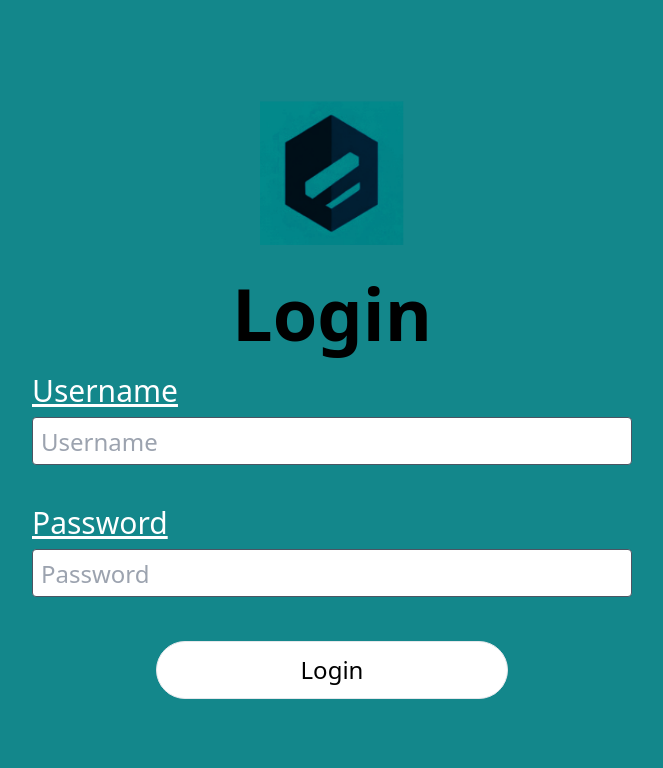
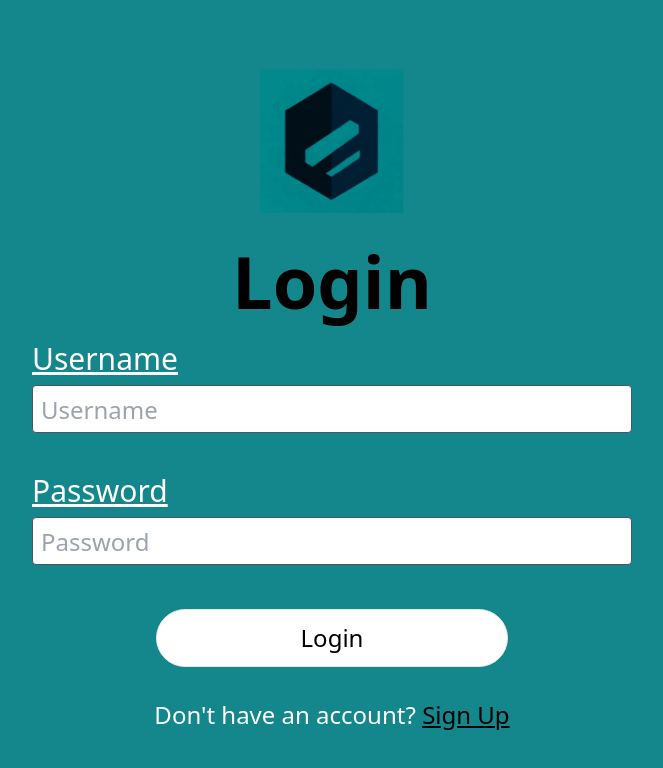
Before and after one commit to Garcia-Tony/ProBudgetApp, a React (Vite) app in the folder client/: page /log-in in a window 1280 px wide. Shown: the top 768 px of the page, without its empty margins (308-971 px from the left). Built offline with nearby package versions, Linux system fonts and the light colour scheme.

Commit message:
Add 'Dont have an account? Sign up' with functionality

```diff
--- a/client/src/Pages/Login.tsx
+++ b/client/src/Pages/Login.tsx
@@ -91,6 +91,14 @@ export function SignInForm() {
           Login
         </button>
       </form>
+      <p className="text-xl mt-8 text-white md:text-2xl">
+        Don't have an account?{' '}
+        <span
+          className="md:text-2xl text-xl text-black cursor-pointer underline hover:text-[#00C3C9] transition"
+          onClick={() => navigate('/sign-up')}>
+          Sign Up
+        </span>
+      </p>
     </div>
   );
 }
```
